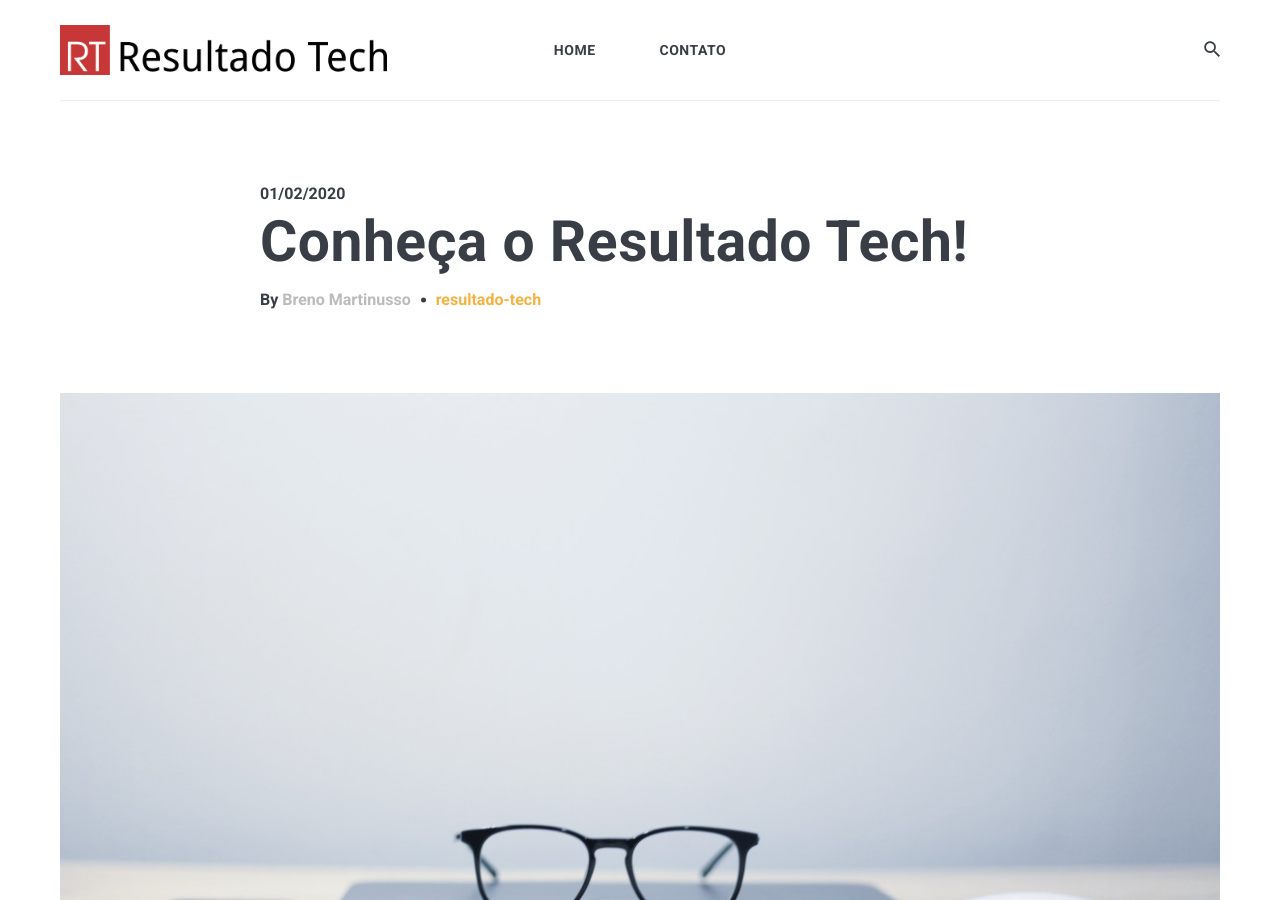
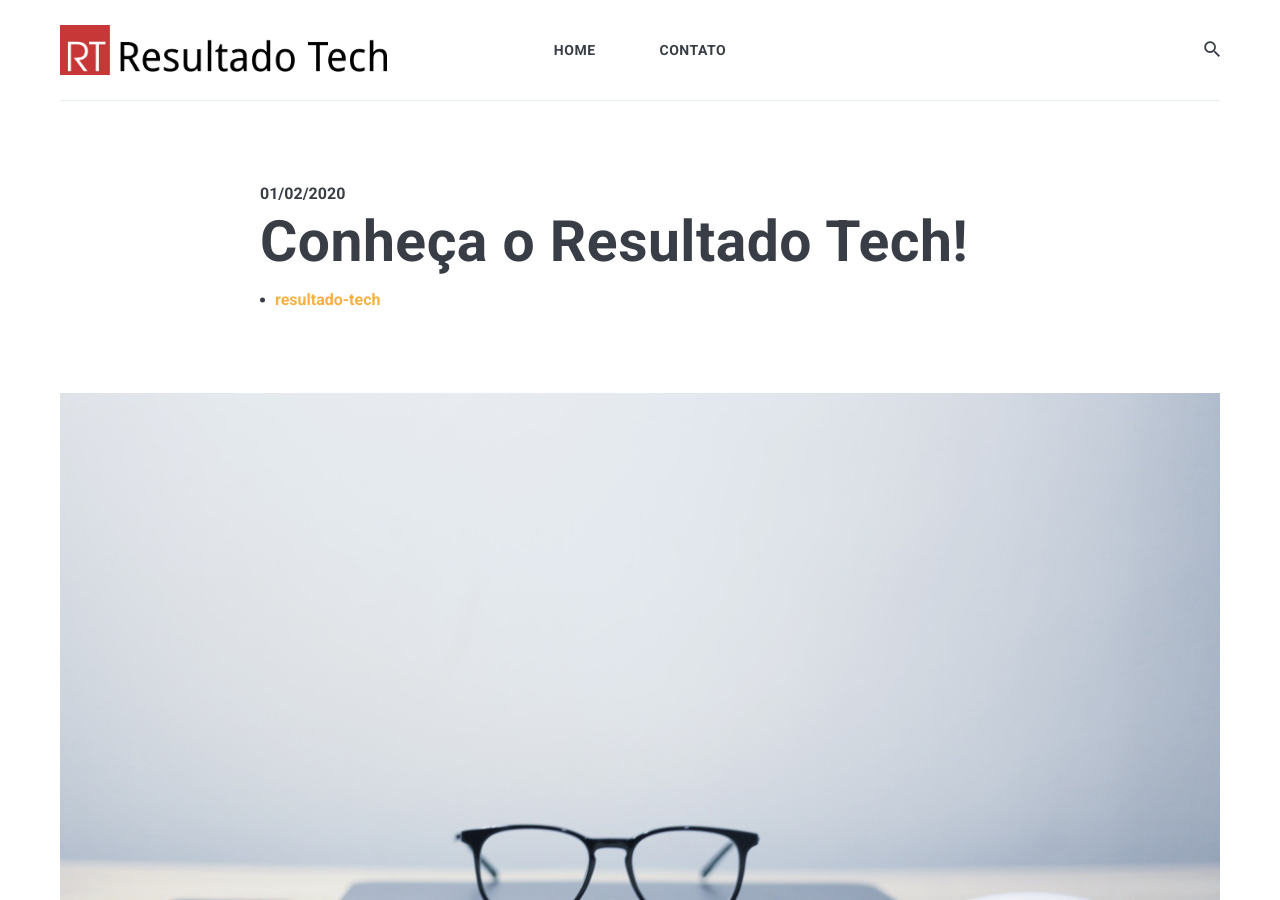
Before and after one commit to resultadotech/resultadotech.github.io, a Jekyll site: the page built from _posts/2020-02-01-bem-vindo-resultado-tech.md, in a window 1280 px wide and 900 px high. Built offline with Jekyll 4.4.1, drawn with Linux system fonts in a browser that asks for light colours; nearby versions of some CDN libraries; comment, search, counter and statistics services are not loaded.

```diff
--- a/_layouts/post.html
+++ b/_layouts/post.html
@@ -12,10 +12,12 @@ layout: default
         <h1 class="post-title">{{ page.title | escape }}</h1>
 
         <div class="post__info">
+			<!--
           <div class="post__author">
-            <span>By</span>
+            <span>Por</span>
             <a href="{{ site.baseurl }}/about/" class="author-name">{{site.data.settings.author.name}}</a>
           </div>
+			-->
 
           {% if page.tags.size >= 1 %}
           <div class="post__tags">
```
